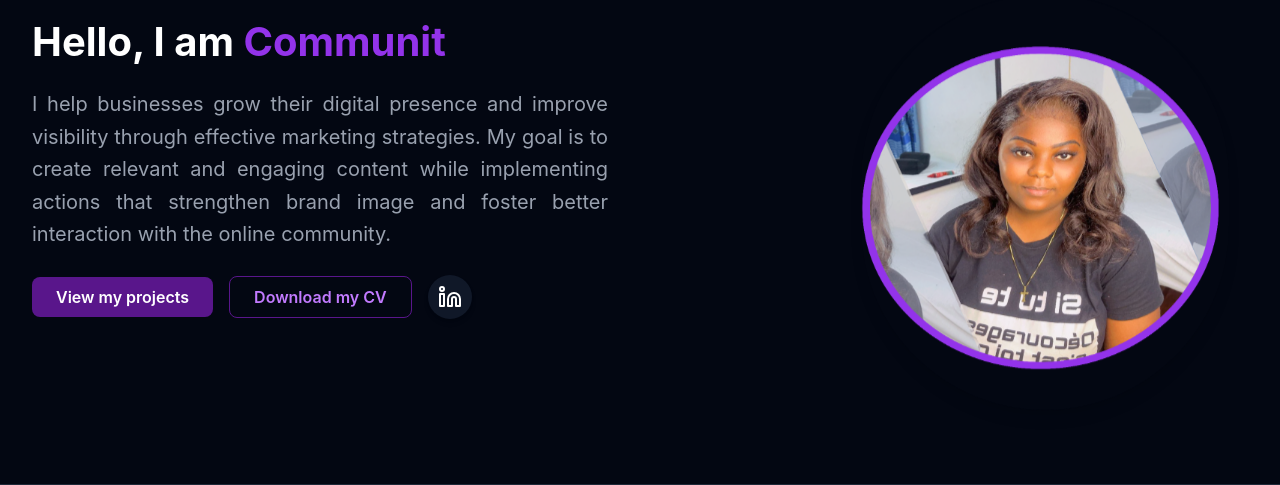
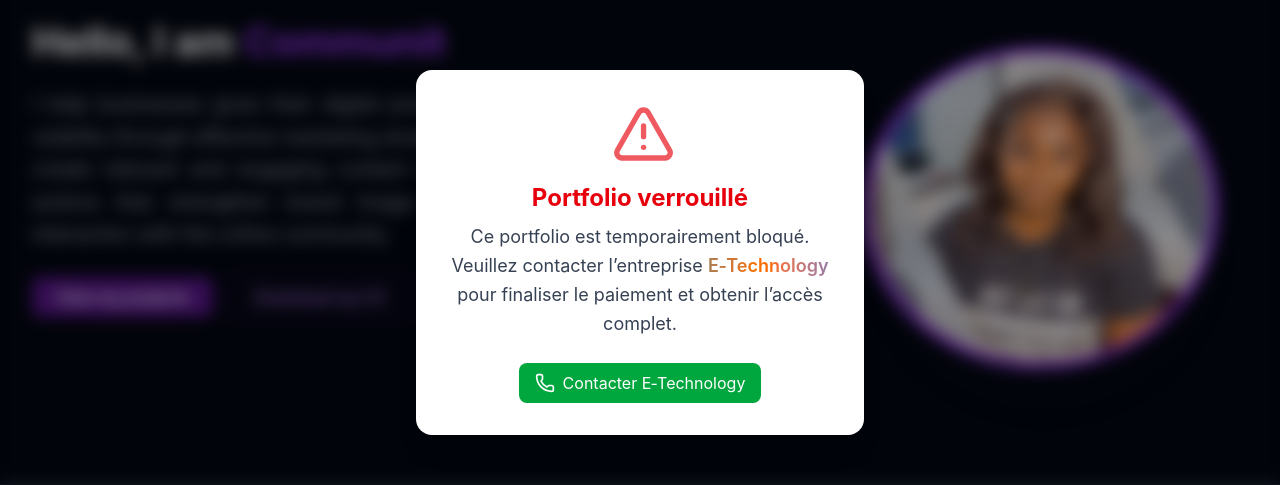
Before and after one commit to Edongo999/portfolio-Frank-Landry, a React (Vite) app: page / in a window 1280 px wide. Shown: the part 148-633 px from the top of the page. Built offline with nearby package versions, Linux system fonts and the light colour scheme.

Commit message:
Update App, AlertModal and CSS

```diff
--- a/src/App.tsx
+++ b/src/App.tsx
@@ -5,7 +5,7 @@
 import AlertModal from "@/components/ui/AlertModal";
 
 function App() {
-  const showLock = false;
+  const showLock = true;
 
   return (
     <Layout>
--- a/src/components/ui/AlertModal.tsx
+++ b/src/components/ui/AlertModal.tsx
@@ -64,18 +64,24 @@
                Portfolio verrouillé
             </motion.h2>
 
-            {/* Texte avec protection ciblée */}
            <motion.p
   id="alert-desc"
   initial={{ opacity: 0 }}
   animate={{ opacity: 1 }}
   transition={{ delay: 0.4 }}
-              className="text-sm sm:text-base md:text-lg text-gray-700 dark:text-gray-200 mb-4"
+  className="text-sm sm:text-base md:text-lg leading-relaxed text-gray-700 dark:text-gray-200 mb-4"
 >
   Ce <span className="notranslate" translate="no">portfolio</span> est temporairement bloqué.
-              Veuillez contacter l’entreprise <strong className="notranslate" translate="no">E‑Technology</strong>
+  Veuillez contacter l’entreprise{" "}
+  <strong
+    className="notranslate animate-gradient-x bg-gradient-to-r from-[#097c75] via-orange-500 to-blue-600 bg-clip-text text-transparent font-semibold"
+    translate="no"
+  >
+    E‑Technology
+  </strong>{" "}
   pour finaliser le paiement et obtenir l’accès complet.
 </motion.p>
+
 
             {/* Bouton WhatsApp avec icône téléphone et protection */}
             <motion.a
--- a/src/index.css
+++ b/src/index.css
@@ -53,3 +53,18 @@
   transform: translateY(0) scale(1);
   transition: opacity 1000ms ease-out, transform 1000ms ease-out;
 }
+
+/* Variante pour le titre E-Technology sur le modaal  */
+@keyframes gradient-x {
+  0%, 100% {
+    background-position: 0% 50%;
+  }
+  50% {
+    background-position: 100% 50%;
+  }
+}
+
+.animate-gradient-x {
+  background-size: 200% 200%;
+  animation: gradient-x 4s ease infinite;
+}
```
Lines whose indentation alone changed are shown as unchanged.
